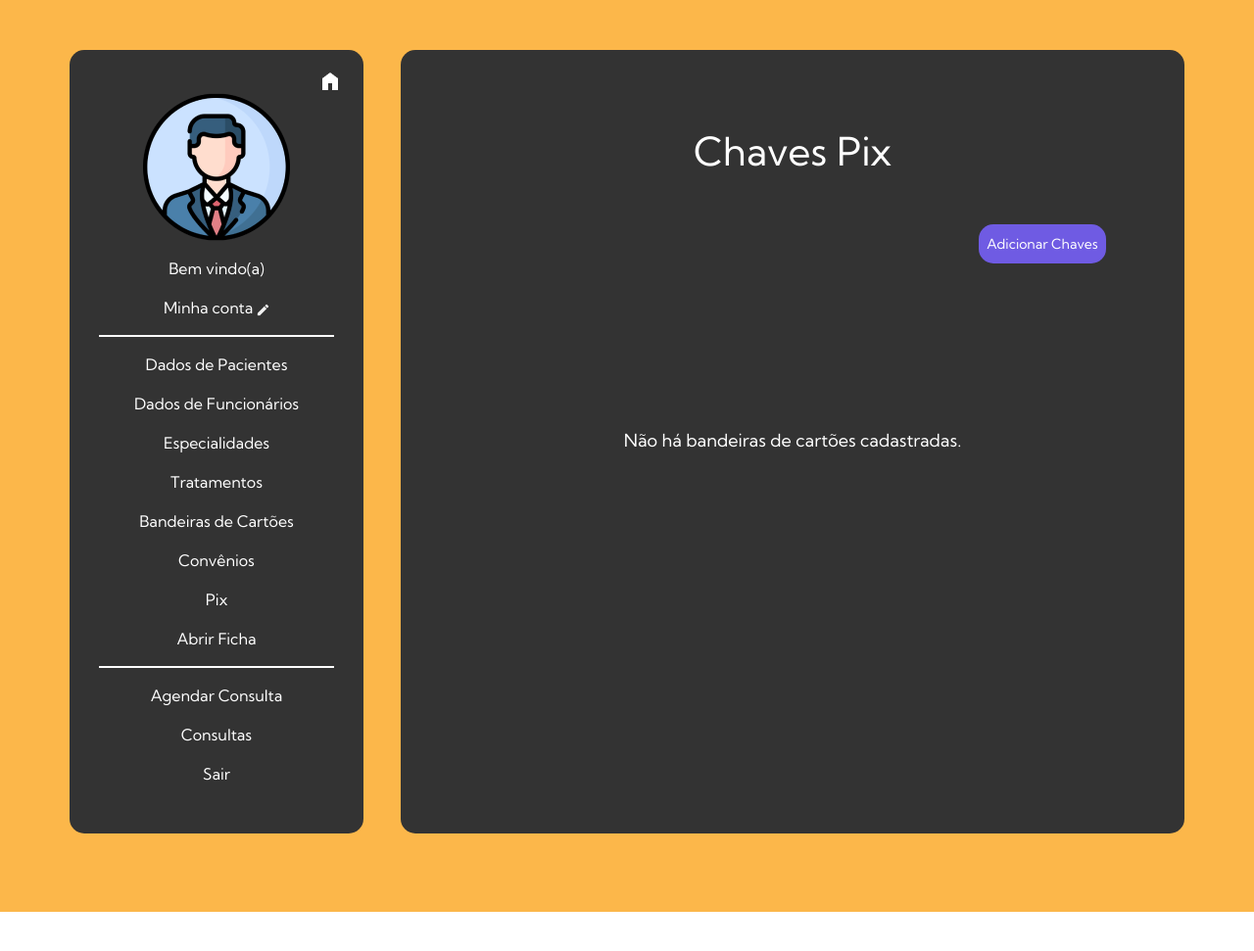
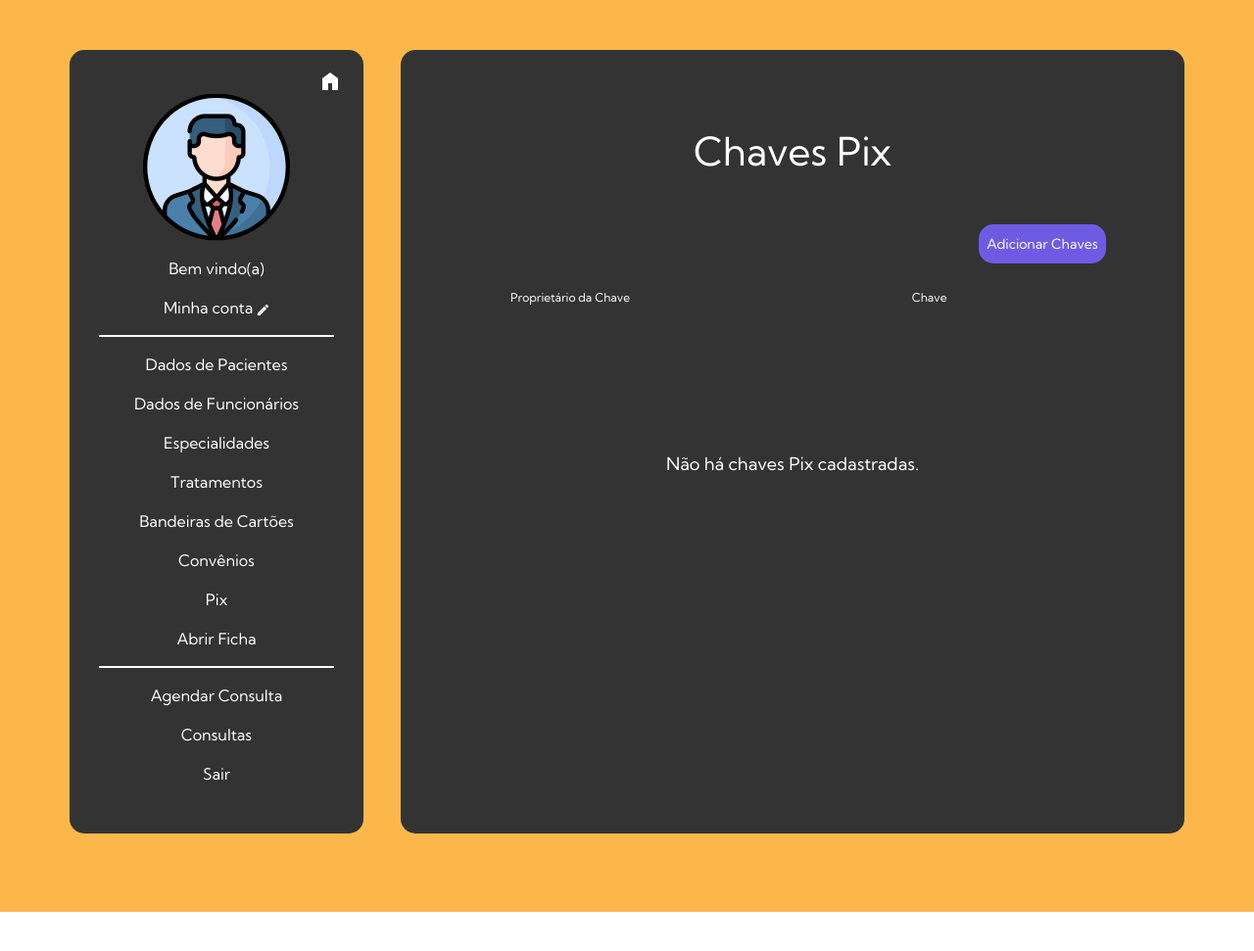
Before and after one commit to SENAI-Morvan-Figueiredo/Clinica_Salvino, a Django app: template proprietario/templates/pix_list.html in a window 1280 px wide. Shown: the part 121-1092 px from the top of the page at 98% size. Run offline with Django 5.2, Linux system fonts and the light colour scheme; the template is opened without the code that fills it, so the values that code supplies are empty.

Commit message:
Sistema de Cadastro de Chaves Pix Finalizado

```diff
--- a/proprietario/templates/add_chave.html
+++ b/proprietario/templates/add_chave.html
@@ -19,7 +19,7 @@
 
 {% block content %}
     <section class="dash bg-darkgray page">
-        <h1 class="dash_title">Cadastro de Especialidade</h1>
+        <h1 class="dash_title">Cadastro de Chave Pix</h1>
         <form class="form" id="form-cad" enctype="multipart/form-data" action="#" method="POST" role="form">
             {% csrf_token %}
             {{ form.as_p }}
--- a/proprietario/templates/pix_list.html
+++ b/proprietario/templates/pix_list.html
@@ -21,6 +21,10 @@
         <h1 class="dash_title">Chaves Pix</h1>
         <div class="list">
             <a href="{% url 'adicionar_chave' %}" class="btn btn-purple center add">Adicionar Chaves</a>
+            <div class="cabecalho pix">
+                <p>Proprietário da Chave</p>
+                <p>Chave</p>
+            </div>
             {% if pix %}
                 {% for chave in pix %}
                     <div class="info-especialidade">
@@ -31,7 +35,7 @@
                 {% endfor %}
 
             {% else %}
-                <h3 class="aviso">Não há bandeiras de cartões cadastradas.</h3>
+                <h3 class="aviso">Não há chaves Pix cadastradas.</h3>
             {% endif %}
         </div>
     </section>
--- a/proprietario/urls.py
+++ b/proprietario/urls.py
@@ -1,5 +1,5 @@
 from django.urls import path
-from proprietario.views import proprietyBoard, contaProprietario, mostrarPacientes, mostrarFuncionarios, dadosFuncionario, deleteFuncionario, dadosPaciente, deletePaciente, addFuncionario, addPaciente, addRecep, addMedico, mostrarEspecialidades, dadosEspecialidade, addEspecialidade, deleteEspecialidade, marcarConsulta, mostrarConsultas, cancelarConsulta, adicionarBandeira, deleteBandeira, mostrarBandeiras, mostrarCartoes, adicionarCartoes, deleteCartao, addFornecedorConvenio, mostrarConvenios, deleteConvenio, mostrarPlano, addPlano, deletePlano, mostrarPacienteConvenio, cadConvPaciente, delPacienteConv, mostrarFichas, abrirFicha, document_list, init_prontuario, info_prontuario, pagarConsulta, pagarConsultaCard, pagarConsultaConv, pagarConsultaBol, addTratamento, mostrarTratamentos, dadosTratamento
+from proprietario.views import proprietyBoard, contaProprietario, mostrarPacientes, mostrarFuncionarios, dadosFuncionario, deleteFuncionario, dadosPaciente, deletePaciente, addFuncionario, addPaciente, addRecep, addMedico, mostrarEspecialidades, dadosEspecialidade, addEspecialidade, deleteEspecialidade, marcarConsulta, mostrarConsultas, cancelarConsulta, adicionarBandeira, deleteBandeira, mostrarBandeiras, mostrarCartoes, adicionarCartoes, deleteCartao, addFornecedorConvenio, mostrarConvenios, deleteConvenio, mostrarPlano, addPlano, deletePlano, mostrarPacienteConvenio, cadConvPaciente, delPacienteConv, mostrarFichas, abrirFicha, document_list, init_prontuario, info_prontuario, pagarConsulta, pagarConsultaCard, pagarConsultaConv, pagarConsultaBol, addTratamento, mostrarTratamentos, dadosTratamento, addChave, deletePix, mostrarPix
 
 urlpatterns = [
     path('', proprietyBoard, name='proprietario_dash'),
@@ -37,9 +37,9 @@ urlpatterns = [
     path('bandeiras/', mostrarBandeiras, name='bandeiras'),
     path('bandeiras/add', adicionarBandeira, name='adicionar_bandeira'),
     path('bandeira/<int:id>/delete/', deleteBandeira, name='deletar_bandeira'),
-    path('pix/', mostrarBandeiras, name='pix'),
-    path('pix/add', adicionarBandeira, name='adicionar_pix'),
-    path('pix/<int:id>/delete/', deleteBandeira, name='deletar_pix'),
+    path('pix/', mostrarPix, name='pix'),
+    path('pix/add', addChave, name='adicionar_chave'),
+    path('pix/<int:id>/delete/', deletePix, name='deletar_chave'),
     path('convenios/', mostrarConvenios, name='convenios'),
     path('convenios/add/', addFornecedorConvenio, name='adicionar_convenio'),
     path('convenio/<int:id>/delete/', deleteConvenio, name='deletar_convenio'),
--- a/static/css/dashboard.css
+++ b/static/css/dashboard.css
@@ -265,6 +265,10 @@ ul{
         grid-template-columns: 3.7fr 2.2fr 1.9fr;
     }
 
+    .pix{
+        grid-template-columns: 5.2fr 0.2fr 1.9fr;
+    }
+
     .delete{
         display: grid;
         place-items: center;
```
Also changed, not shown: proprietario/templates/delete_pix.html (added, +35 -0 lines), proprietario/views.py (+8 -2 lines).
